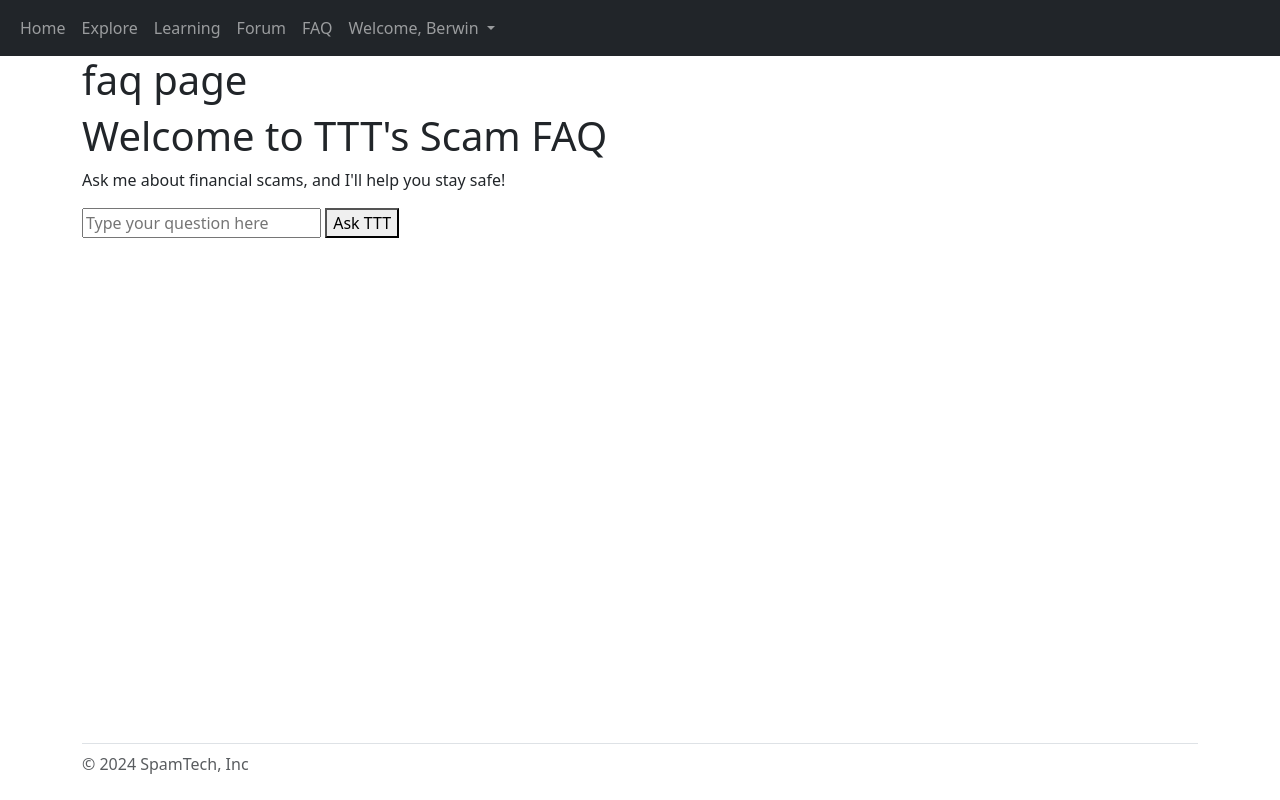
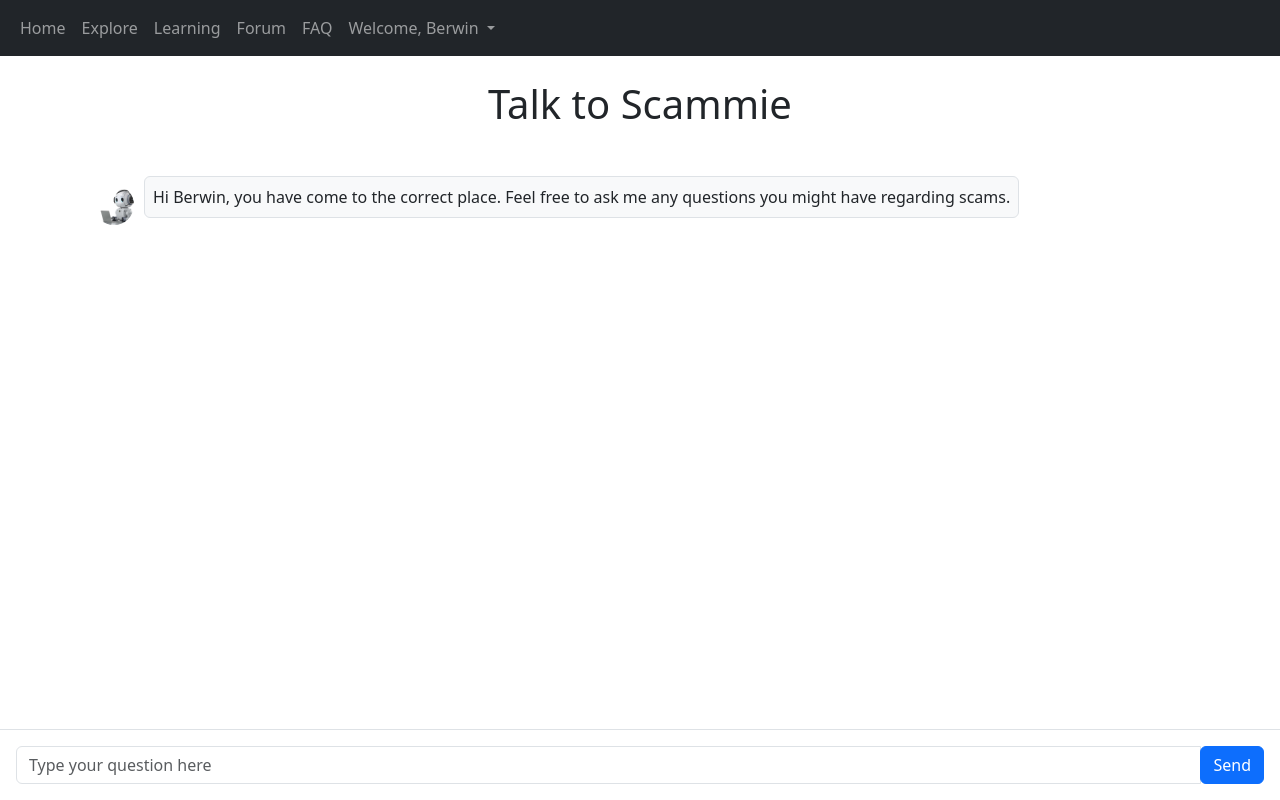
Before and after one commit to ChillAsianDude/AISpam, a Flask app: page /faq in a window 1280 px wide. Run offline with Flask 3, Linux system fonts and the light colour scheme; a user stored in the database is signed in.

Commit message:
TTT chatbot

```diff
--- a/website/pages/faq.py
+++ b/website/pages/faq.py
@@ -23,7 +23,7 @@ chat_session = genai.GenerativeModel(
         {
             "role": "user",
             "parts": [
-                "TTT should be knowledgeable about various types of scams such as phishing, identity theft, fake investment schemes, and fraudulent loan offers. The chatbot should provide clear, accurate, and reassuring responses, educating users on how to identify scams, avoid common pitfalls, and respond safely if they suspect they’ve encountered a scam. Additionally, TTT should be able to provide general tips on financial safety and staying secure online. Ensure TTT’s tone is friendly, trustworthy, and easy to understand.\" YOu should the user for their name and email so that he can contact them in the future if needed"
+                "TTT should be knowledgeable about various types of scams such as phishing, identity theft, fake investment schemes, and fraudulent loan offers. The chatbot should provide clear, accurate, and reassuring responses, educating users on how to identify scams, avoid common pitfalls, and respond safely if they suspect they’ve encountered a scam. Additionally, TTT should be able to provide general tips on financial safety and staying secure online. Ensure TTT’s tone is friendly, trustworthy, and easy to understand.\" "
             ],
         },
         {
--- a/website/templates/faq.html
+++ b/website/templates/faq.html
@@ -1,27 +1,49 @@
-{% extends "base/base.html" %} {% block title %} FAQ {% endblock %} {% block
-content%}
+{% extends "base/base.html" %}
 
-<h1>faq page</h1>
+{% block title %} Chatbot {% endblock %}
 
-<head>
-    <title>FAQ - TTT Chatbot</title>
-</head>
-<body>
-    <h1>Welcome to TTT's Scam FAQ</h1>
-    <p>Ask me about financial scams, and I'll help you stay safe!</p>
-    <input type="text" id="user-input" placeholder="Type your question here" />
-    <button onclick="askQuestion()">Ask TTT</button>
+{% block content %}
+<div class="container">
+    <h1 class="text-center mt-4">Talk to Scammie</h1>
 
-    <!-- Response div to display the chatbot's response -->
-    <div id="response"></div>
+    <!-- Chat area -->
+    <div class="chat-area my-5" id="chat-box">
+        <!-- Bot's Initial Message -->
+        <div class="d-flex justify-content-start align-items-center mb-3">
+            <img src="{{ url_for('static', filename='assets/meilleur-chatbot.jpg') }}" class="rounded-circle bot-avatar mr-2" alt="Bot Avatar" style="width: 40px; height: 40px; object-fit: cover; margin-right: 10px;">
+            <div class="border-left pl-3 bot-message" style="border-color: black; border-width: 3px;">
+                <p class="chat-bubble bg-light text-dark border p-2 rounded" style="border-color: #ddd;">Hi {{ user.first_name }}, you have come to the correct place. Feel free to ask me any questions you might have regarding scams.</p>
+            </div>
+        </div>
+    </div>
 
-    <!-- Step 1: Include Marked.js library to handle Markdown rendering on the frontend -->
+    <!-- Input area at the bottom -->
+    <div class="input-group fixed-bottom p-3 bg-white border-top">
+        <input type="text" id="user-input" class="form-control" placeholder="Type your question here">
+        <div class="input-group-append">
+            <button onclick="askQuestion()" class="btn btn-primary">Send</button>
+        </div>
+    </div>
+</div>
+
+<!-- Include Marked.js for Markdown parsing -->
 <script src="https://cdn.jsdelivr.net/npm/marked/marked.min.js"></script>
-
 
 <script>
     function askQuestion() {
         const question = document.getElementById('user-input').value;
+        if (!question.trim()) return;
+
+        // Display user message in chat area
+        document.getElementById('chat-box').innerHTML += `
+            <div class="d-flex justify-content-end align-items-center mb-3">
+                <div class="user-message">
+                    <p class="chat-bubble bg-secondary text-white border p-2 rounded" style="border-color: #ddd;">${question}</p>
+                </div>
+                <img src="{{ url_for('static', filename='avatars/user_2_avatar.svg') }}" class="rounded-circle ml-2 user-avatar" alt="User Avatar" style="width: 40px; height: 40px; object-fit: cover; margin-left: 10px;">
+            </div>`;
+
+        // Send question to backend and get response
         fetch('/faq/ask', {
             method: 'POST',
             headers: {
@@ -30,13 +52,23 @@ content%}
             body: JSON.stringify({ question })
         })
         .then(response => response.json())
+        .then(data => {
+            // Display formatted bot response using Markdown
+            const formattedResponse = marked.parse(data.response);
 
-            .then(data => {
-                // Step 3: Use Marked.js to convert Markdown in the response to HTML
-                document.getElementById('response').innerHTML = marked.parse(data.response);
+            document.getElementById('chat-box').innerHTML += `
+                <div class="d-flex justify-content-start align-items-center mb-3">
+                    <img src="{{ url_for('static', filename='assets/meilleur-chatbot.jpg') }}" class="rounded-circle bot-avatar mr-2" alt="Bot Avatar" style="width: 40px; height: 40px; object-fit: cover; margin-right:10px;">
+                    <div class="border-left pl-3 bot-message" style="border-color: black; border-width: 3px;">
+                        <div class="chat-bubble bg-light text-dark border p-2 rounded" style="border-color: #ddd;">${formattedResponse}</div>
+                    </div>
+                </div>`;
+
+            // Clear input field and scroll to the latest message
+            document.getElementById('user-input').value = '';
+            document.getElementById('chat-box').scrollTop = document.getElementById('chat-box').scrollHeight;
         });
     }
 </script>
-</body>
 
 {% endblock %}
```
Also changed, not shown: website/static/assets/meilleur-chatbot.jpg (added), 1 other file. Lines whose indentation alone changed are shown as unchanged.
